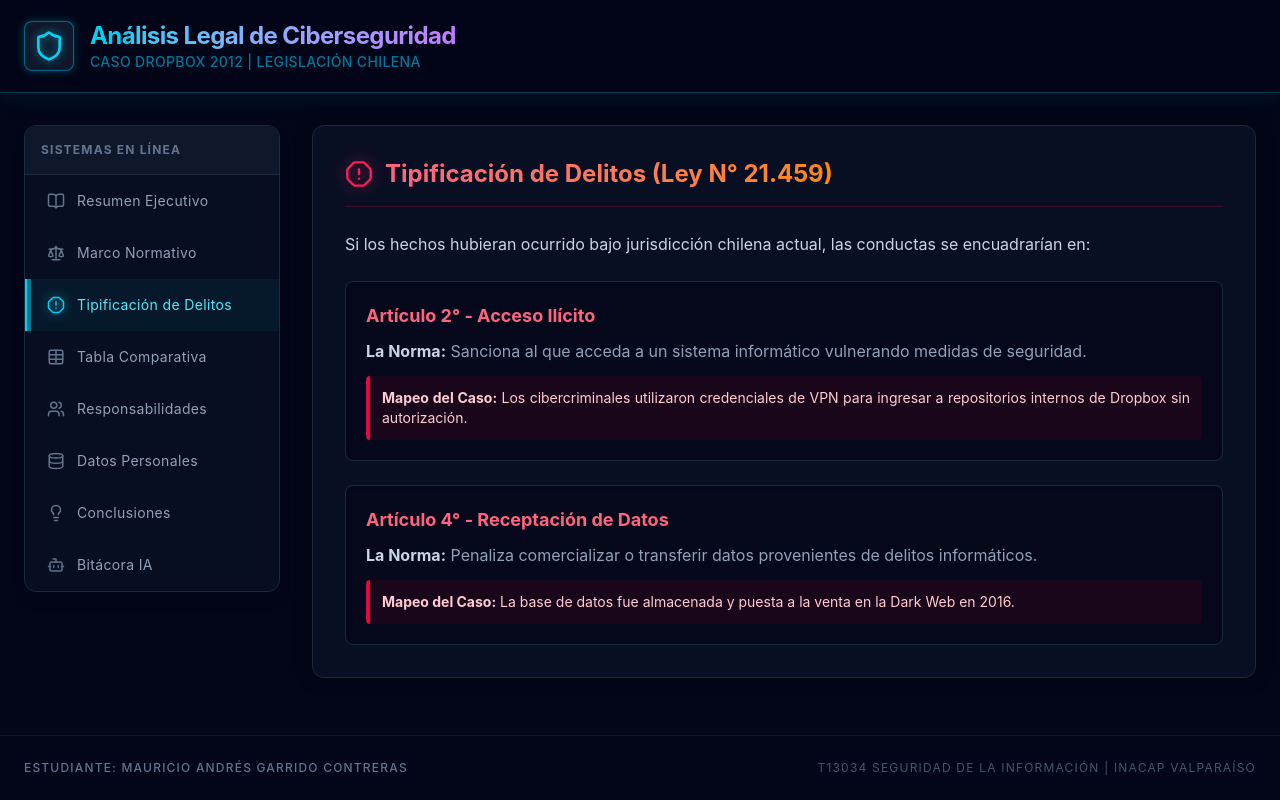
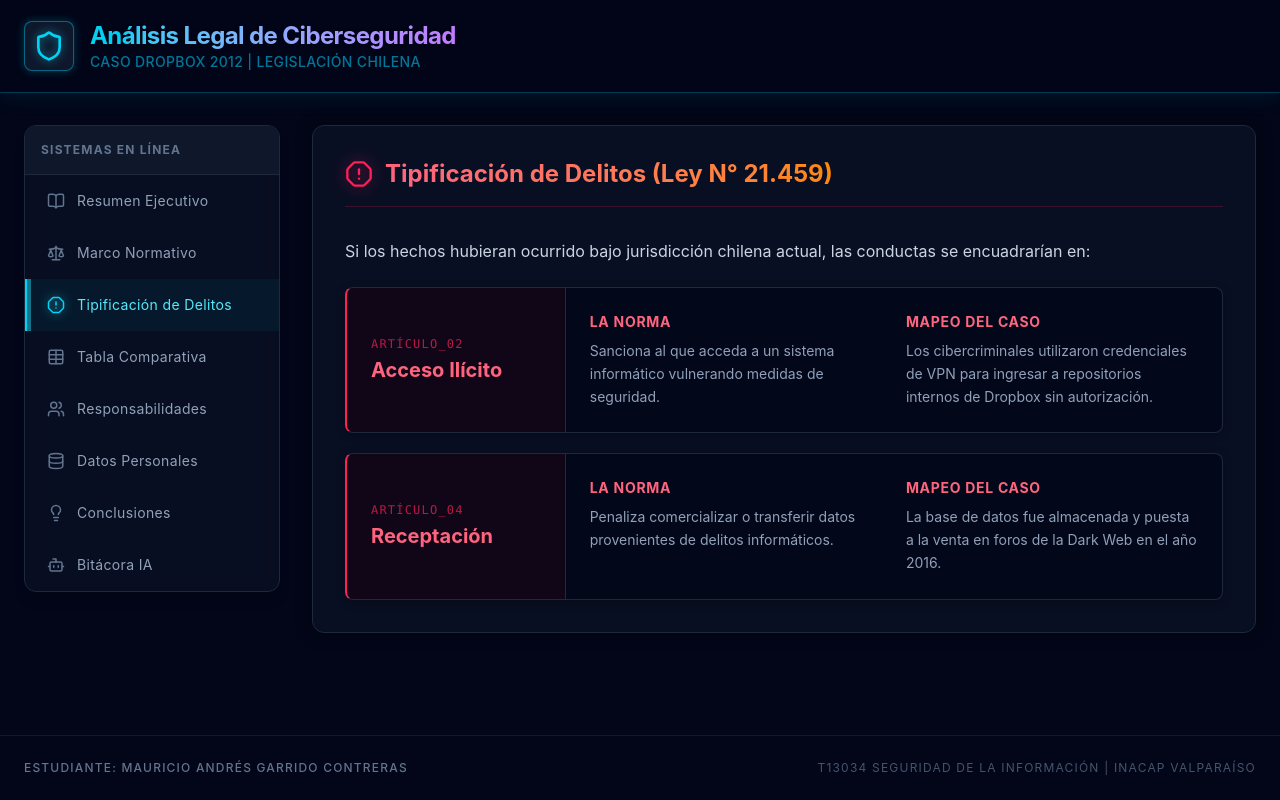
Before and after one commit to mandresgarridoc-arch/informe_garmau, a React (Vite) app: page / in a window 1280 px wide. Both pictures are taken after a click on the button "Tipificación de Delitos". Built offline with nearby package versions, Linux system fonts and the light colour scheme.

Commit message:
formato2 tipificacion delitos

```diff
--- a/src/componentes/Delitos.tsx
+++ b/src/componentes/Delitos.tsx
@@ -3,37 +3,49 @@ import { AlertOctagon } from "lucide-react";
 function Delitos() {
   return (
     <div className="bg-slate-900/60 backdrop-blur-sm border border-slate-800 rounded-xl shadow-[0_0_15px_rgba(0,0,0,0.5)] p-8">
-      <div className="flex items-center gap-3 mb-6 border-b border-rose-500/20 pb-4">
+      <div className="flex items-center gap-3 mb-8 border-b border-rose-500/20 pb-4">
         <AlertOctagon className="text-rose-500 drop-shadow-[0_0_8px_rgba(243,24,113,0.6)]" size={28} />
         <h2 className="text-2xl font-bold text-transparent bg-clip-text bg-gradient-to-r from-rose-400 to-orange-400">
           Tipificación de Delitos (Ley N° 21.459)
         </h2>
       </div>
 
-      <div className="space-y-6 text-slate-300 leading-relaxed text-justify">
-        <p>
-          Si los hechos hubieran ocurrido bajo jurisdicción chilena actual, las conductas se encuadrarían en:
-        </p>
+      <div className="space-y-5">
+        <p className="text-slate-300 mb-6">Si los hechos hubieran ocurrido bajo jurisdicción chilena actual, las conductas se encuadrarían en:</p>
 
-        <div className="grid gap-6">
-          <div className="bg-slate-950/60 border border-slate-800 rounded-lg p-5 hover:border-rose-500/50 transition-colors shadow-inner">
-            <h3 className="text-lg font-bold text-rose-400 mb-2">Artículo 2° - Acceso Ilícito</h3>
-            <p className="mb-3 text-slate-400">
-              <strong className="text-slate-300">La Norma:</strong> Sanciona al que acceda a un sistema informático vulnerando medidas de seguridad.
-            </p>
-            <p className="text-sm bg-rose-950/30 p-3 rounded text-rose-200 border-l-4 border-rose-600">
-              <strong>Mapeo del Caso:</strong> Los cibercriminales utilizaron credenciales de VPN para ingresar a repositorios internos de Dropbox sin autorización.
-            </p>
+        {/* Fila 1 */}
+        <div className="bg-slate-950/80 rounded-lg border border-slate-800 border-l-2 border-l-rose-500 hover:bg-slate-800/80 transition-all duration-300 shadow-[0_2px_10px_rgba(0,0,0,0.3)] group hover:shadow-[inset_4px_0_0_rgba(243,24,113,0.6)] flex flex-col md:flex-row overflow-hidden">
+          <div className="md:w-1/4 bg-rose-950/20 p-6 flex flex-col justify-center items-start border-b md:border-b-0 md:border-r border-slate-800 group-hover:bg-rose-900/20 transition-colors">
+            <span className="text-xs font-mono text-rose-500/70 uppercase tracking-widest mb-1">Artículo_02</span>
+            <h3 className="text-xl font-bold text-rose-400 group-hover:text-rose-300 transition-colors">Acceso Ilícito</h3>
           </div>
+          <div className="md:w-3/4 p-6 grid sm:grid-cols-2 gap-6">
+            <div>
+              <strong className="text-rose-400 block mb-2 text-sm uppercase tracking-wider">La Norma</strong>
+              <p className="text-sm text-slate-400 leading-relaxed">Sanciona al que acceda a un sistema informático vulnerando medidas de seguridad.</p>
+            </div>
+            <div>
+              <strong className="text-rose-400 block mb-2 text-sm uppercase tracking-wider">Mapeo del Caso</strong>
+              <p className="text-sm text-slate-400 leading-relaxed">Los cibercriminales utilizaron credenciales de VPN para ingresar a repositorios internos de Dropbox sin autorización.</p>
+            </div>
+          </div>
+        </div>
 
-          <div className="bg-slate-950/60 border border-slate-800 rounded-lg p-5 hover:border-rose-500/50 transition-colors shadow-inner">
-            <h3 className="text-lg font-bold text-rose-400 mb-2">Artículo 4° - Receptación de Datos</h3>
-            <p className="mb-3 text-slate-400">
-              <strong className="text-slate-300">La Norma:</strong> Penaliza comercializar o transferir datos provenientes de delitos informáticos.
-            </p>
-            <p className="text-sm bg-rose-950/30 p-3 rounded text-rose-200 border-l-4 border-rose-600">
-              <strong>Mapeo del Caso:</strong> La base de datos fue almacenada y puesta a la venta en la Dark Web en 2016.
-            </p>
+        {/* Fila 2 */}
+        <div className="bg-slate-950/80 rounded-lg border border-slate-800 border-l-2 border-l-rose-500 hover:bg-slate-800/80 transition-all duration-300 shadow-[0_2px_10px_rgba(0,0,0,0.3)] group hover:shadow-[inset_4px_0_0_rgba(243,24,113,0.6)] flex flex-col md:flex-row overflow-hidden">
+          <div className="md:w-1/4 bg-rose-950/20 p-6 flex flex-col justify-center items-start border-b md:border-b-0 md:border-r border-slate-800 group-hover:bg-rose-900/20 transition-colors">
+            <span className="text-xs font-mono text-rose-500/70 uppercase tracking-widest mb-1">Artículo_04</span>
+            <h3 className="text-xl font-bold text-rose-400 group-hover:text-rose-300 transition-colors">Receptación</h3>
+          </div>
+          <div className="md:w-3/4 p-6 grid sm:grid-cols-2 gap-6">
+            <div>
+              <strong className="text-rose-400 block mb-2 text-sm uppercase tracking-wider">La Norma</strong>
+              <p className="text-sm text-slate-400 leading-relaxed">Penaliza comercializar o transferir datos provenientes de delitos informáticos.</p>
+            </div>
+            <div>
+              <strong className="text-rose-400 block mb-2 text-sm uppercase tracking-wider">Mapeo del Caso</strong>
+              <p className="text-sm text-slate-400 leading-relaxed">La base de datos fue almacenada y puesta a la venta en foros de la Dark Web en el año 2016.</p>
+            </div>
           </div>
         </div>
       </div>
```
